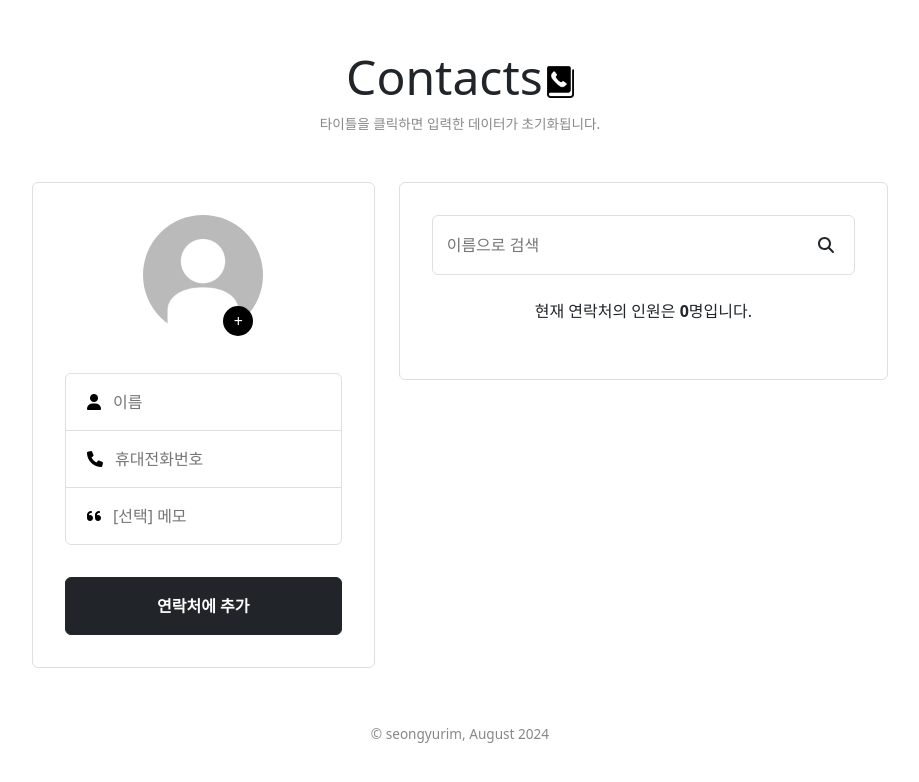
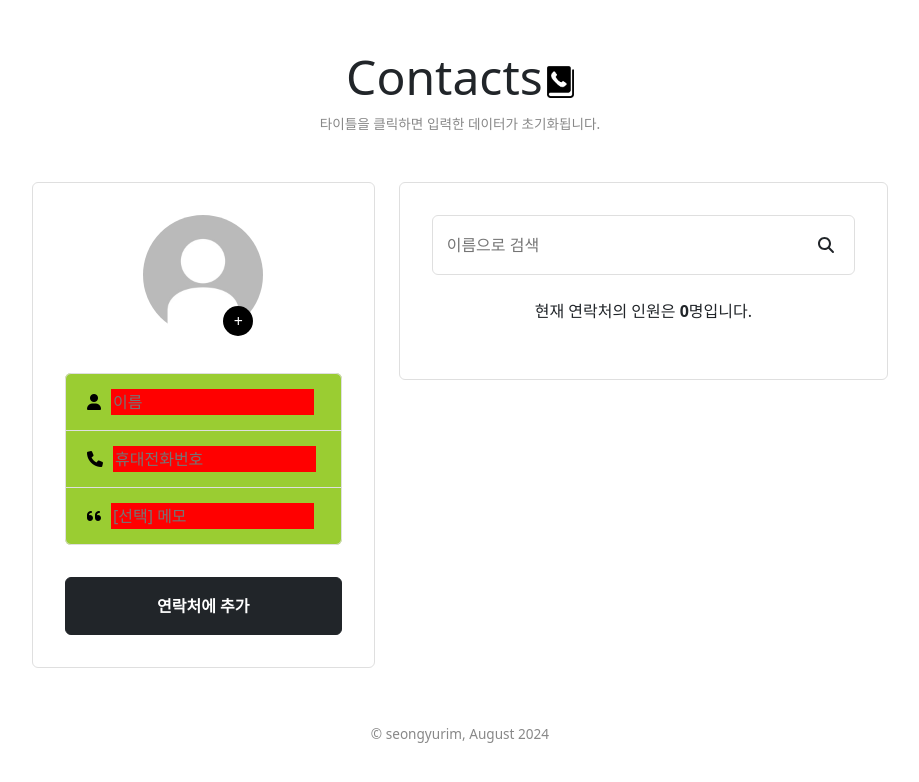
Before and after one commit to seongyurim/contacts-redux-2024, a React (Create React App) app: page / in a window 1280 px wide. Shown: the top 782 px of the page, without its empty margins (180-1099 px from the left). Built offline with nearby package versions, Linux system fonts and the light colour scheme; the HTML template or start-up script is replaced by a standard one.

Commit message:
commit at 1358

```diff
--- a/src/App.css
+++ b/src/App.css
@@ -119,6 +119,11 @@ input:focus {
   position: relative;
   padding: 1rem .75rem;
   border-radius: inherit;
+  background-color: yellowgreen;
+}
+
+.forms input {
+  background-color: red;
 }
 
 .form-name {
```
